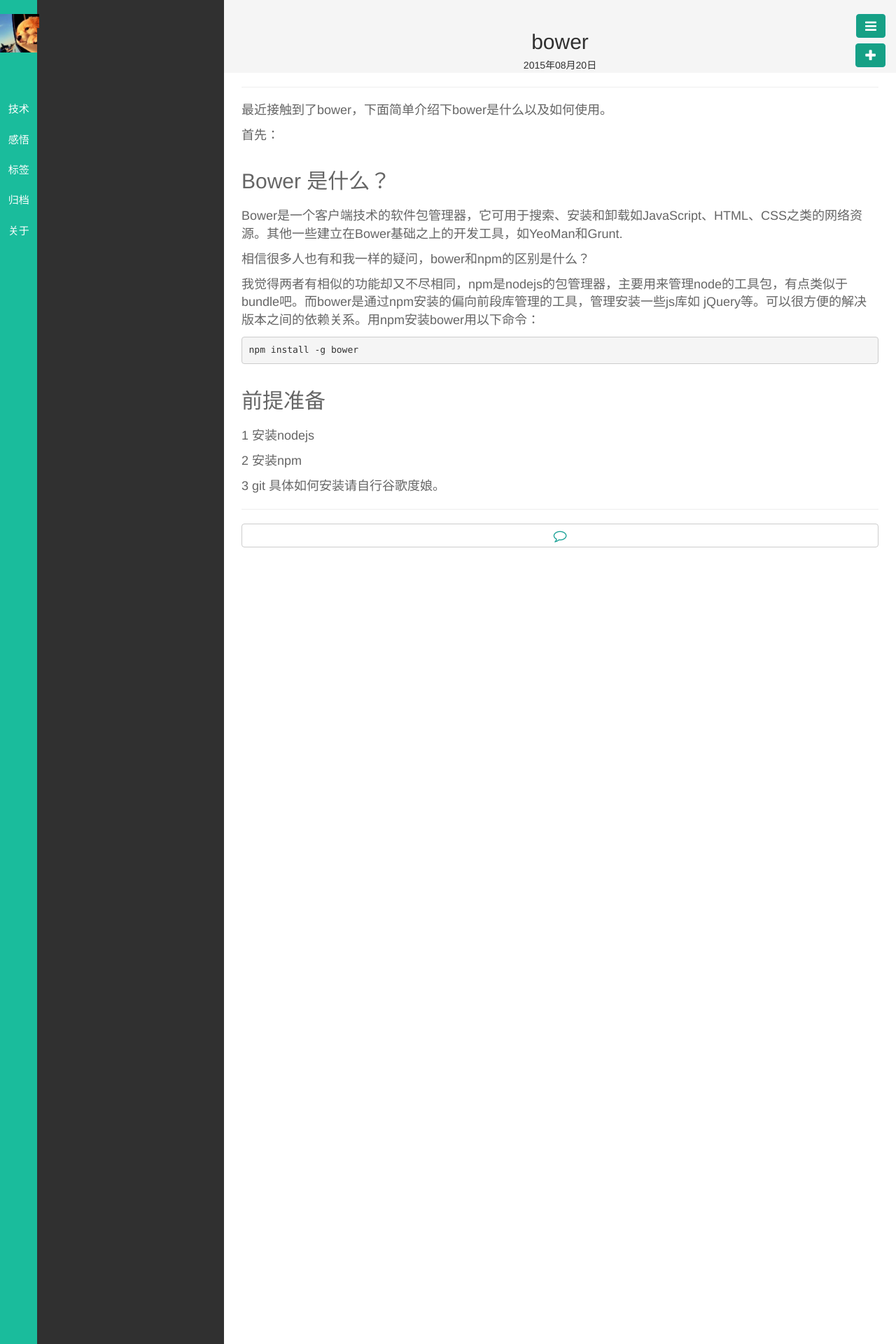
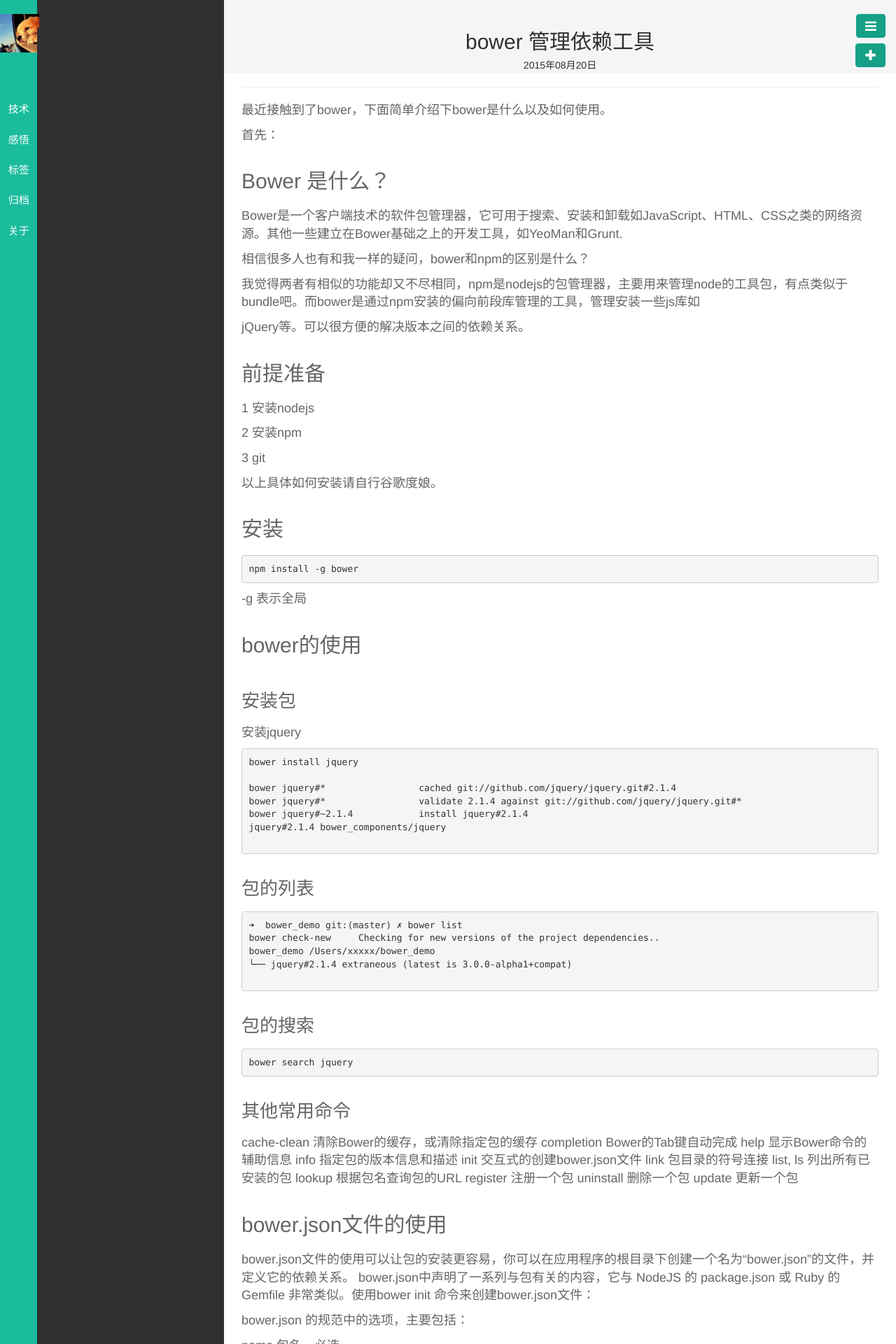
Before and after one commit to llx1105/llx1105.github.io, a Jekyll site: the page built from _posts/技术/2015-08-20-bower.md, in a window 1280 px wide. Shown: the top 1920 px of the page at 70% size. Built offline with Jekyll 4.4.1, drawn with Linux system fonts in a browser that asks for light colours; nearby versions of some CDN libraries; library files that are not in the unit come from our copies; Markdown is read by kramdown in place of the engine named in the settings; some of the changed text lies outside the part shown.

Commit message:
fix bower

````diff
--- a/_posts/技术/2015-08-20-bower.md
+++ b/_posts/技术/2015-08-20-bower.md
@@ -1,6 +1,6 @@
 ---
 layout: post
-title: bower
+title: bower 管理依赖工具
 category: 技术
 tags:
 keywords: bower npm
@@ -17,11 +17,8 @@
 相信很多人也有和我一样的疑问，bower和npm的区别是什么？
 
 我觉得两者有相似的功能却又不尽相同，npm是nodejs的包管理器，主要用来管理node的工具包，有点类似于bundle吧。而bower是通过npm安装的偏向前段库管理的工具，管理安装一些js库如
-jQuery等。可以很方便的解决版本之间的依赖关系。用npm安装bower用以下命令：
 
-```
-npm install -g bower
-```
+jQuery等。可以很方便的解决版本之间的依赖关系。
 
 ## 前提准备
 
@@ -30,4 +27,105 @@
 2 安装npm
 
 3 git
-具体如何安装请自行谷歌度娘。
+
+以上具体如何安装请自行谷歌度娘。
+
+##安装
+
+```
+npm install -g bower
+```
+-g 表示全局
+
+##bower的使用
+
+###安装包
+
+安装jquery
+
+```
+bower install jquery
+
+bower jquery#*                 cached git://github.com/jquery/jquery.git#2.1.4
+bower jquery#*                 validate 2.1.4 against git://github.com/jquery/jquery.git#*
+bower jquery#~2.1.4            install jquery#2.1.4
+jquery#2.1.4 bower_components/jquery
+
+```
+
+### 包的列表
+
+```
+➜  bower_demo git:(master) ✗ bower list
+bower check-new     Checking for new versions of the project dependencies..
+bower_demo /Users/xxxxx/bower_demo
+└── jquery#2.1.4 extraneous (latest is 3.0.0-alpha1+compat)
+
+```
+
+###包的搜索
+
+```
+bower search jquery
+```
+
+### 其他常用命令
+
+cache-clean    清除Bower的缓存，或清除指定包的缓存
+completion     Bower的Tab键自动完成
+help           显示Bower命令的辅助信息
+info           指定包的版本信息和描述
+init           交互式的创建bower.json文件
+link           包目录的符号连接
+list, ls       列出所有已安装的包
+lookup         根据包名查询包的URL
+register       注册一个包
+uninstall      删除一个包
+update         更新一个包
+
+## bower.json文件的使用
+bower.json文件的使用可以让包的安装更容易，你可以在应用程序的根目录下创建一个名为“bower.json”的文件，并定义它的依赖关系。
+bower.json中声明了一系列与包有关的内容，它与 NodeJS 的 package.json 或 Ruby 的 Gemfile  非常类似。使用bower init 命令来创建bower.json文件：
+
+bower.json 的规范中的选项，主要包括：
+
+name 包名，必选。
+
+version 有意义的版本号。
+
+main 字符串或者数组，指定主要会用到包里面哪些文件。
+
+ignore 数组，一系列文件名或者目录，告诉bower在安装包的时候忽略指定的内容。
+
+keywords 字符串数组，推荐添加，主要是帮助用户能够搜索到你的包。
+
+dependencies 哈希结构，依赖的包，可以指定版本号，版本号范围参考。
+
+devDependencies 哈希结构，生产环境下依赖的包，版本号范围参考。
+
+private 布尔值，设置为true代表你想保持私有，并且将来不会发布它
+
+```
+{
+name: 'blog',
+version: '0.0.0',
+authors: [
+'llx <495134387@qq.com>'
+],
+license: 'MIT',
+ignore: [
+  '**/.*',
+  'node_modules',
+  'bower_components',
+  'test',
+  'tests'
+],
+dependencies: {
+  jquery: '~2.1.4'
+  }
+}
+```
+
+可以发现其中已经有了jquery的依赖
+
+在执行命令是我们可以加上 --save 如bower install bootstrap --save
````
